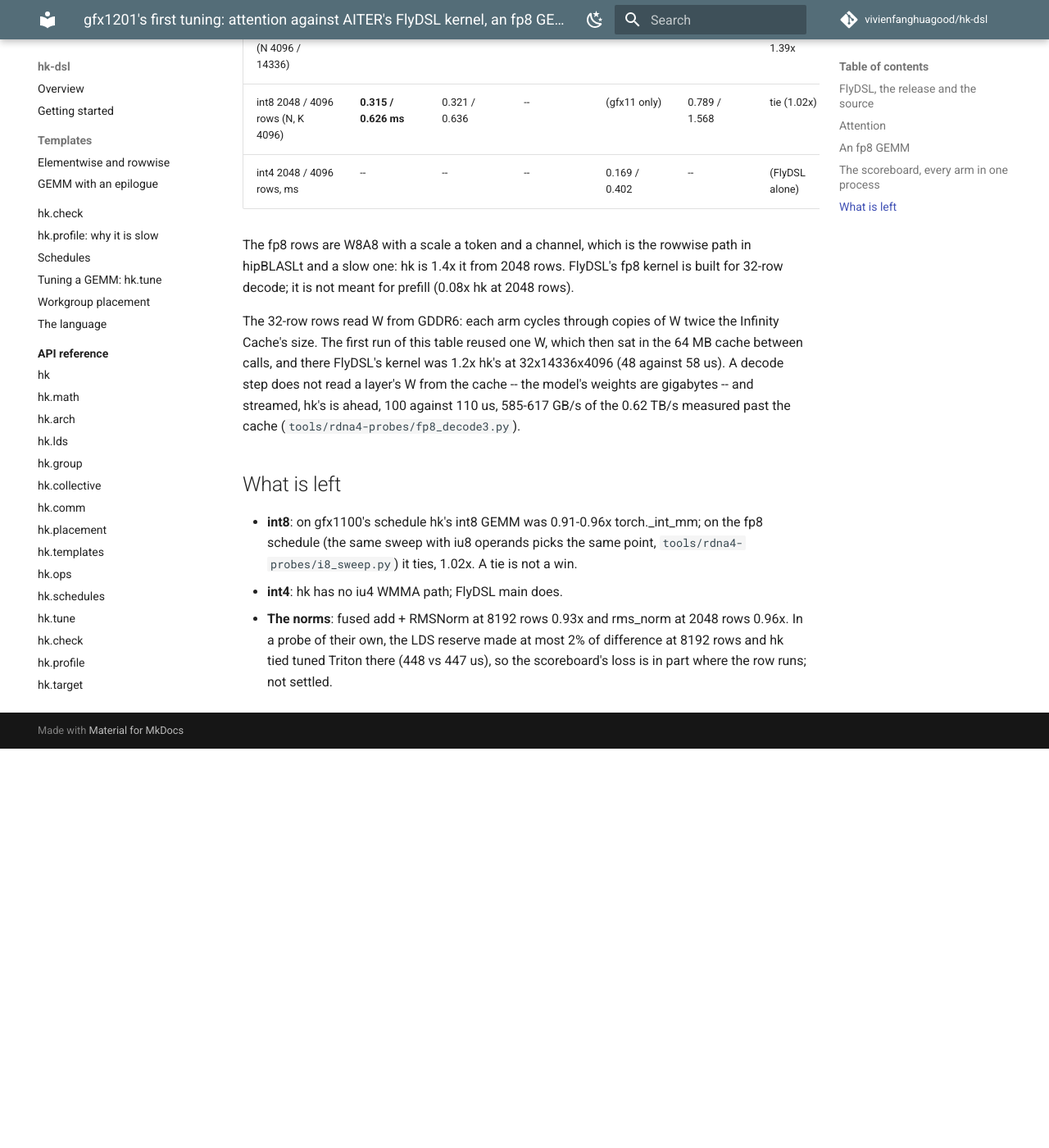
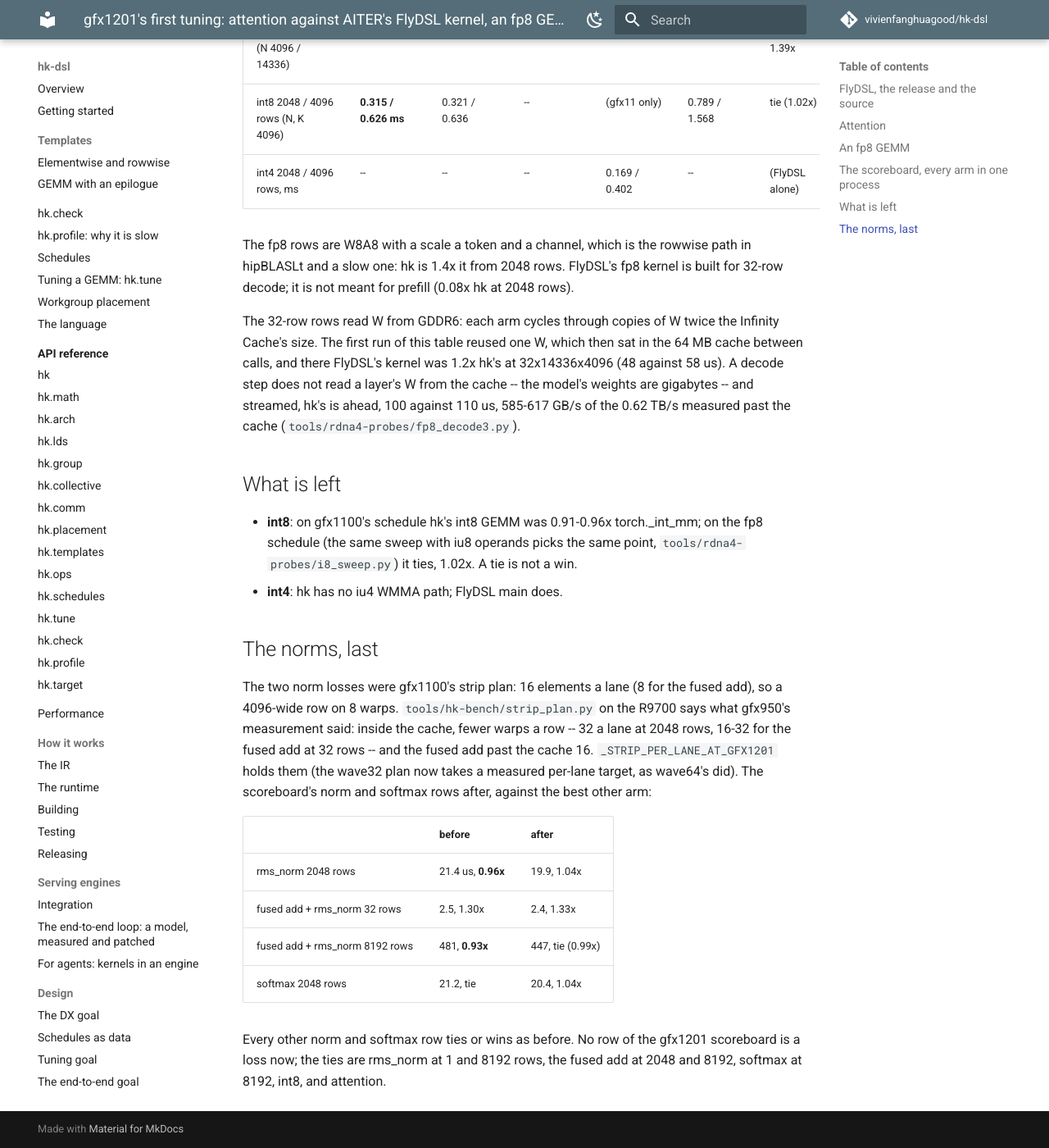
Before and after one commit to vivienfanghuagood/hk-dsl, an MkDocs documentation site: the page built from docs/history/49-gfx1201-attention-fp8-and-flydsl-from-source.md, in a window 1280 px wide and 1400 px high, scrolled down 3608 px. Shown: the whole window at 82% size. Built offline with MkDocs 1.6.1 and Material for MkDocs 9.7.7, drawn with Linux system fonts in a browser that asks for light colours; comment, search, counter and statistics services are not loaded; before the commit the page ends 4521 px from its top, so only the background shows below that.

Commit message:
norms on gfx1201: the strip plans' per-lane targets measured there -- the last two scoreboard losses go (RDNA4 R3)
_STRIP_PER_LANE_AT_GFX1201 (tools/hk-bench/strip_plan.py on a Radeon AI PRO
R9700): fewer warps a row inside the cache (32 a lane at 2048 rows; the fused
add 16-32 at 32 rows), the fused add 16 past it. The wave32 plan takes a
measured per-lane target as wave64's did; the tables are per arch
(_STRIP_PER_LANE_TABLES). gfx1100 and gfx950 plans unchanged.

Scoreboard, against the best other arm: rms_norm 2048 rows 0.96x -> 1.04x,
fused add + rms_norm 8192 rows 0.93x -> tie (447 vs 443 us), softmax 2048
1.04x. Chapter 49 and performance.md Part C updated: no gfx1201 row loses.

Norm GPU tests on the R9700 (phase2, target_rmsnorm, rms_norm_weighted,
templates_rowwise, strip): 338 passed, 7 skipped; IR tier gfx1100/gfx1201
1491 passed.

Co-Authored-By: Claude <noreply@anthropic.com>

```diff
--- a/docs/history/49-gfx1201-attention-fp8-and-flydsl-from-source.md
+++ b/docs/history/49-gfx1201-attention-fp8-and-flydsl-from-source.md
@@ -137,7 +137,24 @@ past the cache (`tools/rdna4-probes/fp8_decode3.py`).
   the same point, `tools/rdna4-probes/i8_sweep.py`) it ties, 1.02x. A tie
   is not a win.
 - **int4**: hk has no iu4 WMMA path; FlyDSL main does.
-- **The norms**: fused add + RMSNorm at 8192 rows 0.93x and rms_norm at 2048
-  rows 0.96x. In a probe of their own, the LDS reserve made at most 2% of
-  difference at 8192 rows and hk tied tuned Triton there (448 vs 447 us), so
-  the scoreboard's loss is in part where the row runs; not settled.
+
+## The norms, last
+
+The two norm losses were gfx1100's strip plan: 16 elements a lane (8 for the
+fused add), so a 4096-wide row on 8 warps. `tools/hk-bench/strip_plan.py` on
+the R9700 says what gfx950's measurement said: inside the cache, fewer warps
+a row -- 32 a lane at 2048 rows, 16-32 for the fused add at 32 rows -- and the
+fused add past the cache 16. `_STRIP_PER_LANE_AT_GFX1201` holds them (the
+wave32 plan now takes a measured per-lane target, as wave64's did). The
+scoreboard's norm and softmax rows after, against the best other arm:
+
+| | before | after |
+|---|---|---|
+| rms_norm 2048 rows | 21.4 us, **0.96x** | 19.9, 1.04x |
+| fused add + rms_norm 32 rows | 2.5, 1.30x | 2.4, 1.33x |
+| fused add + rms_norm 8192 rows | 481, **0.93x** | 447, tie (0.99x) |
+| softmax 2048 rows | 21.2, tie | 20.4, 1.04x |
+
+Every other norm and softmax row ties or wins as before. No row of the
+gfx1201 scoreboard is a loss now; the ties are rms_norm at 1 and 8192 rows,
+the fused add at 2048 and 8192, softmax at 8192, int8, and attention.
--- a/docs/history/README.md
+++ b/docs/history/README.md
@@ -64,4 +64,4 @@ For the results in one place, with the hardware and baseline of each, see [perfo
 | 46 | [Qwen-Image 2.1 on a W7900D: hk's attention and GEMM inside SGLang-Diffusion, 1.50x a 1024^2 image](46-qwen-image-on-rdna3.md) | SGLang 0.5.18 runs Qwen-Image 2.1 through its diffusers fallback (79-80 s an image); main's native pipeline does not run on ROCm until its CUDA-only fused kernels are switched off (42.2 s). `hk.integration.sglang_diffusion` reaches SGLang-Diffusion's worker processes through a `.pth` boot and `HK_SGLD`: hk's attention (4.4 ms a DiT call against AOTriton's 13.6) makes it 34.8 s, 1.21x, and hk's GEMM on the DiT projections (1.27-1.28x hipBLASLt at all four shapes) 29.1 s, and attention reading SGLang's (B, N, H, D) memory in place (no copies) 28.2 s, **1.50x**. Images deterministic, visually identical, and closer to an fp32-softmax reference than stock's (MAE 1.37 against 1.83). Found and fixed: the SDPA drop-in's fallback recursed once patched. |
 | 47 | [gfx1201 on hardware: an accumulator that was not gfx11's, a tree brought up to RDNA3, and the waits gfx12 spells differently](47-gfx1201-on-hardware.md) | On a Radeon AI PRO R9700: the gfx12 operand layout had been inferred right and the accumulator wrong (row r + 8·(l/16), not gfx11's 2r + l/16; every mma unit test failed), so every gfx12 fragment has one shape and fp32 -> bf16 is pointwise. HipKittens' rdna4 tree, 32 commits behind rdna3, merged and re-derived (every global<->register transfer one run a lane); a waited LDS load that did not bind its tile, a register array promote-alloca put in LDS. hk counted gfx1100's two LDS reads a tile (too-shallow waits on gfx1201) and read gfx12's hex waits as drains. LDS 128 KB a WGP, granule 24, a register model fitted on gfx1201's builds. The rdna4 unit tests pass in every section and hk's GPU tier runs there; nothing tuned yet. |
 | 48 | [gfx1201's ceilings, and where hk stands there out of the box](48-gfx1201-ceilings-and-first-scoreboard.md) | The R9700 measured: 197 TFLOP/s bf16 WMMA (twice gfx1100 a CU), 372 fp8, 374 iu8; 1.81 TB/s cache-resident, 0.62 past the 64 MB cache. The ceiling tables had no gfx1201 and fell back to gfx1100's 122.6 TFLOP/s, which would have rejected hk's own GEMM rounds; `copy_` is a DMA there. Out of the box, gfx1100's plans and schedules: GEMM 1.06-1.08x the best of hipBLASLt and Triton (144 TFLOP/s at 4096³), 1.05-2.9x either BLAS in the linear layer's layout; attention 3.33x / 1.87x AOTriton; norms tie or win but the fused add at 32 and 8192 rows (0.88x, 0.93x); a BLAS given its best layout beats hk below 256 rows. |
-| 49 | [gfx1201's first tuning: attention against AITER's FlyDSL kernel, an fp8 GEMM, and FlyDSL from source](49-gfx1201-attention-fp8-and-flydsl-from-source.md) | AITER's gfx1201 FlyDSL attention beat hk's by 21% causal; a 256-row Q tile, a head-first grid (longest-first across every head) and warps skipping KV blocks they precede tie it (1.40 vs 1.41 ms causal, 2.65 vs 2.69 full). hk's GEMM on gfx1201's fp8 WMMA, right on its first run: `scaled_mm`, 240 TFLOP/s at 4096³, 1.4x hipBLASLt's rowwise path, decode batches on decode_gemm's kernel. FlyDSL main built from source (100 RDNA4 tests pass) for its INT4 GEMM. fp8 wins every row, decode with W read from GDDR6 (a cache-resident W had made FlyDSL's 32-row kernel look faster). Left: int8 a tie with torch._int_mm, int4, two norm rows. |
+| 49 | [gfx1201's first tuning: attention against AITER's FlyDSL kernel, an fp8 GEMM, and FlyDSL from source](49-gfx1201-attention-fp8-and-flydsl-from-source.md) | AITER's gfx1201 FlyDSL attention beat hk's by 21% causal; a 256-row Q tile, a head-first grid (longest-first across every head) and warps skipping KV blocks they precede tie it (1.40 vs 1.41 ms causal, 2.65 vs 2.69 full). hk's GEMM on gfx1201's fp8 WMMA, right on its first run: `scaled_mm`, 240 TFLOP/s at 4096³, 1.4x hipBLASLt's rowwise path, decode batches on decode_gemm's kernel. FlyDSL main built from source (100 RDNA4 tests pass) for its INT4 GEMM. fp8 wins every row, decode with W read from GDDR6 (a cache-resident W had made FlyDSL's 32-row kernel look faster). The norms' strip plans measured for gfx1201 turn the last two losses into a win and a tie: no row of the gfx1201 scoreboard is a loss. Left: int8 a tie, int4. |
```
Also changed, not shown: docs/performance.md (+6 -6 lines), 1 other file.
